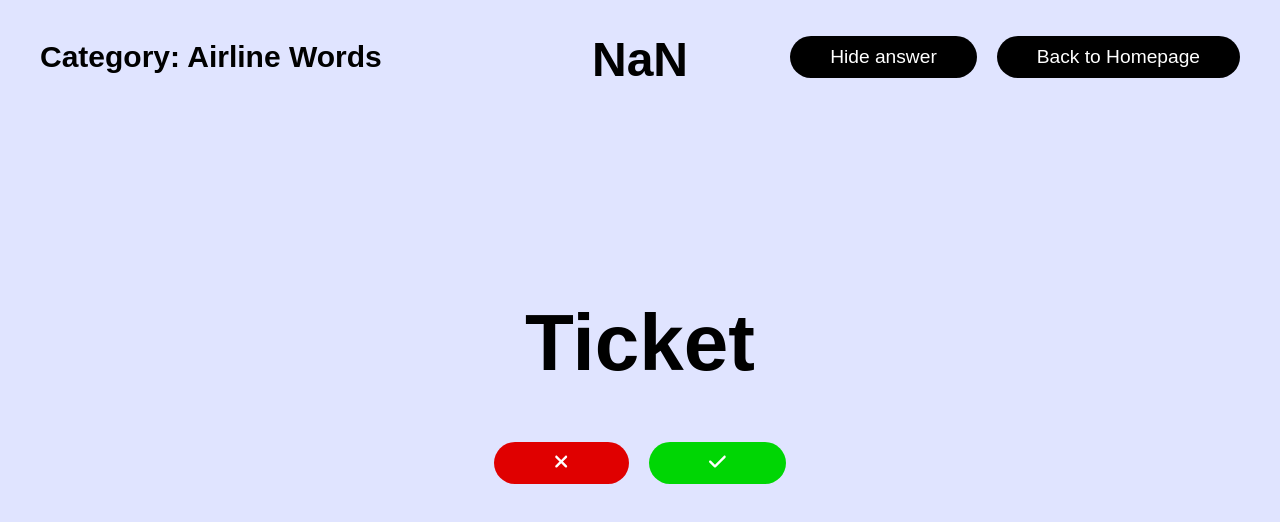
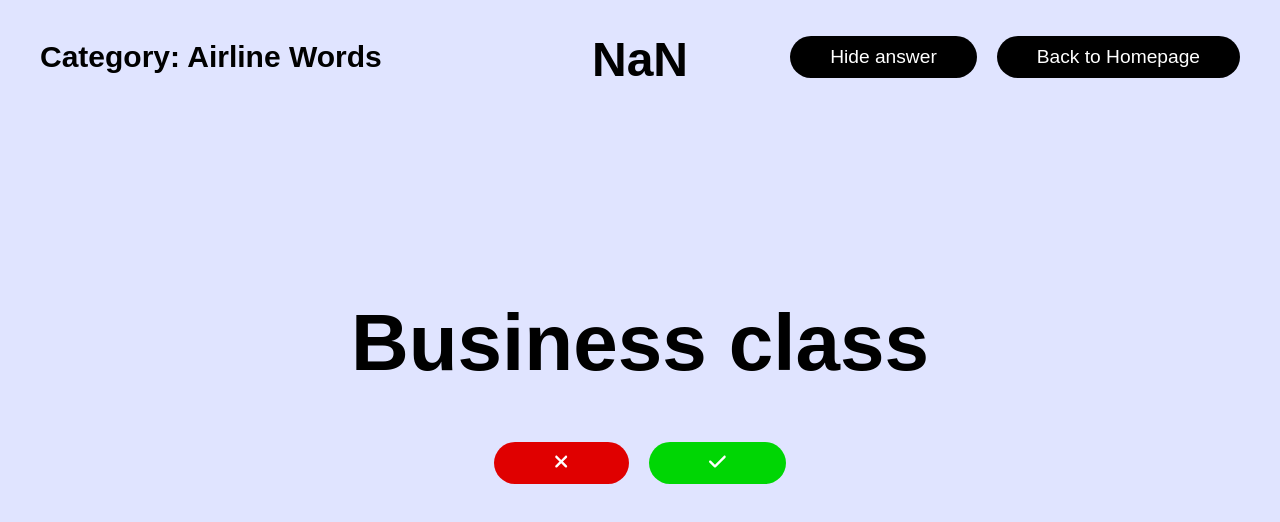
Before and after one commit to suttirakcha/lets-guess, a React (Create React App) app: page /airline-words in a window 1280 px wide. Shown: the top 522 px of the page. Built offline with nearby package versions, Linux system fonts and the light colour scheme; a web font is replaced by a local one.

Commit message:
Commit Codes

```diff
--- a/src/categories/airline-words.js
+++ b/src/categories/airline-words.js
@@ -3,6 +3,6 @@ import "../App.scss";
 import Questions from "../components/questions";
 
 export default function Airline(){
-  const words = ["Plane","Aircraft","Piloting","Pilot","Passenger","Customs","Airport","Flight attendant","Cabin crew","Emergency","Arrival","Boarding pass","Board","Bulkhead","Carry-on","Cockpit","Jet lag","Jet engine","Flight","Check-out","Baggage","Gate","Oxygen Mask","Steward","Aisle","Assistance","Captain","Co-pilot","Ticket","E-ticket","First class","Business class","Economy class","Domestic","International","Land","Loading","Life jacket","Passport","Visa","Turbulence","Aeroplane","Emergency exit","Stopover","Layover","Booking","Compartment","Seatbelt","Tower","Traffic controller","Aviation","Carousel","Security","Landing","Baggage claim","Red-eye","Aileron","Elevation","Engine","Knot","Propeller","Radar","Runway","Stall","Streamline","Tail","Take-off","Velocity","Connection","Departure","Flight deck","Luggage","Lavatory","Call light"];
+  const words = ["Plane","Aircraft","Piloting","Pilot","Passenger","Customs","Airport","Flight attendant","Cabin crew","Emergency","Arrival","Boarding pass","Board","Bulkhead","Carry-on","Cockpit","Jet lag","Jet engine","Flight","Check-out","Baggage","Gate","Oxygen Mask","Steward","Aisle","Assistance","Captain","Co-pilot","Ticket","E-ticket","First class","Business class","Economy class","Domestic","International","Land","Loading","Life jacket","Passport","Visa","Turbulence","Aeroplane","Emergency exit","Stopover","Layover","Booking","Compartment","Seatbelt","Tower","Traffic controller","Aviation","Carousel","Security","Landing","Baggage claim","Red-eye","Aileron","Elevation","Engine","Knot","Propeller","Radar","Runway","Stall","Streamline","Tail","Take-off","Velocity","Connection","Departure","Flight deck","Luggage","Lavatory","Call light","Carrier","Check-in","Connecting flight","Direct flight","Hangar","Hybrid airline","Inbound","Outbound"];
   return (<Questions answers={words} category="Airline Words" redirect="/airline-words"/>)
 }
--- a/src/categories/drinks.js
+++ b/src/categories/drinks.js
@@ -3,6 +3,6 @@ import "../App.scss";
 import Questions from "../components/questions";
 
 export default function Drinks(){
-  const words = ["Water","Tea","Coffee","Bubble Tea","Cappuchino","Americano","Milk","Milkshake","Soda","Apfelschorle","Beer","Wine","White Beer","Thai Tea","Mocha","Espresso","Frappuchino","Mojito","Orange Juice","Juice","Apple Juice","Martini","Whiskey","Cocktail","Spritz","Smoothie","Kombucha","Punch","Margarita","Tequila","Lemonade","Oolong Tea","Diabolo","Almond Milk","Soju","Baekseju","Sbiten","Coconut Milk","Soy Milk","Brisk","Hemp Milk","Kopi","Aojiru","Malted Milk","Milk Tea","Latte","Champagne","Negroni","Energy Drink","Lassi","Masala Chai","Earl Grey Tea","Teh Tarik","Black Tea","White Tea","Herbal Tea","Brandy","Macchiato"];
+  const words = ["Water","Tea","Coffee","Bubble Tea","Cappuchino","Americano","Milk","Milkshake","Soda","Apfelschorle","Beer","Wine","White Beer","Thai Tea","Mocha","Espresso","Frappuchino","Mojito","Orange Juice","Juice","Apple Juice","Martini","Whiskey","Cocktail","Spritz","Smoothie","Kombucha","Punch","Margarita","Tequila","Lemonade","Oolong Tea","Diabolo","Almond Milk","Soju","Baekseju","Sbiten","Coconut Milk","Soy Milk","Brisk","Hemp Milk","Kopi","Aojiru","Malted Milk","Milk Tea","Latte","Champagne","Negroni","Energy Drink","Lassi","Masala Chai","Earl Grey Tea","Teh Tarik","Black Tea","White Tea","Herbal Tea","Brandy","Macchiato","Mai Tai","Cosmopolitan"];
   return (<Questions answers={words} category="Drinks" redirect="/drinks"/>)
 }
--- a/src/categories/fashion-brands.js
+++ b/src/categories/fashion-brands.js
@@ -3,6 +3,6 @@ import "../App.scss";
 import Questions from "../components/questions";
 
 export default function FashionBrands(){
-  const words = ["UNIQLO","Gucci","Pomelo","Kloset","Milin","Miu Miu","Rotsaniyom","Soda","Tube Gallery","iCONiC","NIKE","Off-White","Balenciaga","PRADA","Versace","Vetements","FENDI","VALENTINO","Yves Saint Laurent","Louis Vuitton","Mitr","Adidas","Givenchy","SHEIN","ZARA","Vatanika","POEM","DISAYA","BOYY","Celine","Hermès","Chanel","Victoria's Secret","Under Armour","H&M","Rolex","PUMA","Ralph Lauren","Cartier","Tiffany & Co.","Swarovski","Levi's","Dior","Aldo","Patagonia","TAG Heuer","LACOSTE","ESCADA","Elie Tahari","Zalando","Burberry","Chow Tai Fook","Omega","Giorgio Armani","Lululemon","The North Face","ASOS","Nordstrom","C&A","Macy's","Ray Ban","FOREVER 21","Calvin Klein","Longchamp"];
+  const words = ["UNIQLO","Gucci","Pomelo","Kloset","Milin","Miu Miu","Rotsaniyom","Soda","Tube Gallery","iCONiC","NIKE","Off-White","Balenciaga","PRADA","Versace","Vetements","FENDI","VALENTINO","Yves Saint Laurent","Louis Vuitton","Mitr","Adidas","Givenchy","SHEIN","ZARA","Vatanika","POEM","DISAYA","BOYY","Celine","Hermès","Chanel","Victoria's Secret","Under Armour","H&M","Rolex","PUMA","Ralph Lauren","Cartier","Tiffany & Co.","Swarovski","Levi's","Dior","Aldo","Patagonia","TAG Heuer","LACOSTE","ESCADA","Elie Tahari","Zalando","Burberry","Chow Tai Fook","Omega","Giorgio Armani","Lululemon","The North Face","ASOS","Nordstrom","C&A","Macy's","Ray Ban","FOREVER 21","Calvin Klein","Longchamp","NET-A-PORTER","Furla","Manolo Blahnik","Tissot"];
   return (<Questions answers={words} category="Fashion Brands" redirect="/fashion-brands"/>)
 }
--- a/src/th/categories/drinks.js
+++ b/src/th/categories/drinks.js
@@ -3,6 +3,6 @@ import "../../App.scss";
 import Questions from "../components/questions";
 
 export default function DrinksTh(){
-  const words = ["น้ำเปล่า","ชา","กาแฟ","ชานมไข่มุก","คาปูชิโน","อเมริกาโน","นม","นมปั่น","โซดา","เบียร์","ไวน์","เบียร์ข้าวสาลี","ชาไทย","มอคค่า","เอสเปรซโซ","แฟรบปูชิโน","โมฮิโต้","น้ำส้ม","น้ำผลไม้","น้ำแอปเปิล","มาร์ตินี","วิสกี้","ค็อกเทล","สมูทตี้","คอมบูชา","เตกีล่า","น้ำมะนาว","ชาอูหลง","โซจู","น้ำมะพร้าว","น้ำเต้าหู้","นมอัลมอนด์","ชานม","ชามะนาว","โอเลี้ยง","เก๊กฮวย","น้ำมะตูม","ลาเต้","นมเปรี้ยว","น้ำแร่","โกโก้","แชมเปญ","น้ำใบบัวบก","น้ำผลไม้ปั่น","นมชมพู","น้ำกระเจี๊ยบ","รูทเบียร์","จับเลี้ยง","เหล้า","เหล้าขาว","สาโท","ชามะลิ","ชาเขียว","น้ำอ้อย","น้ำผัก","เครื่องดื่มชูกำลัง","ชาชัก","ชาเอิร์ลเกรย์","ชาดำ","ชาขาว","กาแฟโบราณ","บรั่นดี","น้ำขิง","โอยัวะ","มัคคิอาโต"];
+  const words = ["น้ำเปล่า","ชา","กาแฟ","ชานมไข่มุก","คาปูชิโน","อเมริกาโน","นม","นมปั่น","โซดา","เบียร์","ไวน์","เบียร์ข้าวสาลี","ชาไทย","มอคค่า","เอสเปรซโซ","แฟรบปูชิโน","โมฮิโต้","น้ำส้ม","น้ำผลไม้","น้ำแอปเปิล","มาร์ตินี","วิสกี้","ค็อกเทล","สมูทตี้","คอมบูชา","เตกีล่า","น้ำมะนาว","ชาอูหลง","โซจู","น้ำมะพร้าว","น้ำเต้าหู้","นมอัลมอนด์","ชานม","ชามะนาว","โอเลี้ยง","เก๊กฮวย","น้ำมะตูม","ลาเต้","นมเปรี้ยว","น้ำแร่","โกโก้","แชมเปญ","น้ำใบบัวบก","น้ำผลไม้ปั่น","นมชมพู","น้ำกระเจี๊ยบ","รูทเบียร์","จับเลี้ยง","เหล้า","เหล้าขาว","สาโท","ชามะลิ","ชาเขียว","น้ำอ้อย","น้ำผัก","เครื่องดื่มชูกำลัง","ชาชัก","ชาเอิร์ลเกรย์","ชาดำ","ชาขาว","กาแฟโบราณ","บรั่นดี","น้ำขิง","โอยัวะ","มัคคิอาโต","ไหมไทย"];
   return (<Questions answers={words} category="เครื่องดื่ม" redirect="/th/drinks"/>)
 }
```
